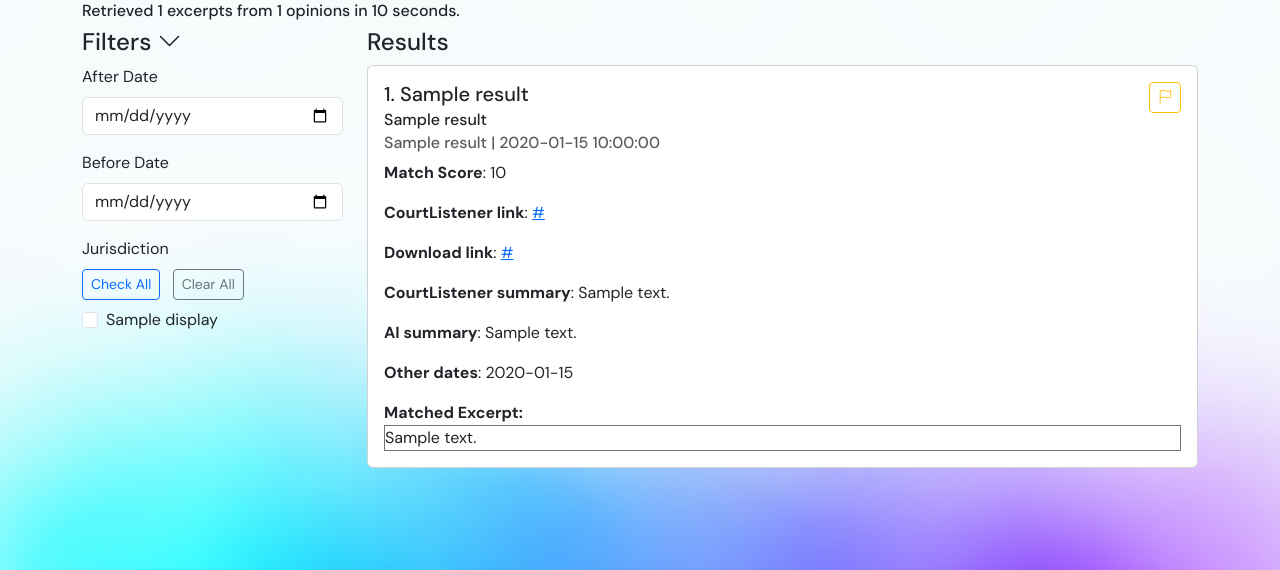
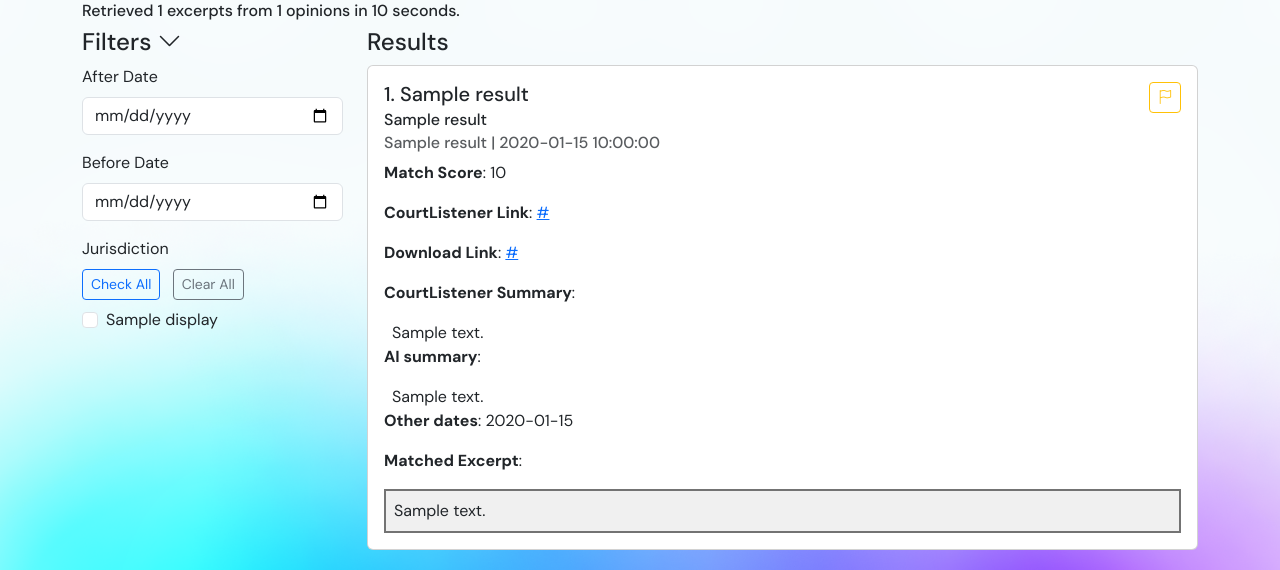
Before and after one commit to OpenProBono/opinionsearch, a Flask app: template templates/index.html in a window 1280 px wide. Shown: the part 230-800 px from the top of the page. Run offline with Flask 3, Linux system fonts and the light colour scheme; the template is opened without the code that fills it: most values are stand-ins (such as "Sample title", 1, 10 or a date in 2020); data that the repository does not hold is empty.

Commit message:
formatting changes

```diff
--- a/app.py
+++ b/app.py
@@ -187,7 +187,7 @@ def index():
             # format opinions
             formatted_opinions = []
             for opinion in opinions:
-                match_score = round(max([0, (2 - opinion['distance']) / 2]), 5)
+                match_score = round(max([0, (2 - opinion['distance']) / 2]), 8)
                 metadata = opinion["entity"]["metadata"]
                 case_name = metadata["case_name"]
                 if len(case_name) > 200:
--- a/templates/index.html
+++ b/templates/index.html
@@ -143,26 +143,28 @@
                                 </h6>
                                 <p class="card-text"><strong>Match Score</strong>: {{ result.match_score }}</p>
                                 {% if result.url %}
-                                    <p class="card-text"><strong>CourtListener link</strong>: <a href="{{ result.url }}">{{ result.url }}</a></p>
+                                    <p class="card-text"><strong>CourtListener Link</strong>: <a href="{{ result.url }}">{{ result.url }}</a></p>
                                 {% endif %}
                                 {% if result.download_url %}
-                                    <p class="card-text"><strong>Download link</strong>: <a href="{{ result.download_url }}">{{ result.download_url }}</a></p>
+                                    <p class="card-text"><strong>Download Link</strong>: <a href="{{ result.download_url }}">{{ result.download_url }}</a></p>
                                 {% endif %}
                                 {% if result.summary %}
-                                    <p class="card-text"><strong>CourtListener summary</strong>: {{ result.summary }}</p>
+                                    <p class="card-text"><strong>CourtListener Summary</strong>:</p>
+                                    <div class="ms-2">{{ result.summary | safe }}</div>
                                 {% endif %}
                                 {% if result.ai_summary %}
-                                    <p class="card-text"><strong>AI summary</strong>: {{ result.ai_summary | safe }}</p>
+                                    <p class="card-text"><strong>AI summary</strong>:</p>
+                                    <div class="ms-2">{{ result.ai_summary | safe }}</div>
                                 {% else %}
                                     <button class="btn btn-secondary get-summary {{ result.opinion_id }}" data-id="{{ result.opinion_id }}">Get Summary</button>
-                                    <div class="mt-2 summary-{{ result.opinion_id }}"></div>
+                                    <div class="mb-2 summary-{{ result.opinion_id }}"></div>
                                 {% endif %}
                                 {% if result.other_dates %}
                                     <p class="card-text"><strong>Other dates</strong>: {{ result.other_dates }}</p>
                                 {% endif %}
                                 <div class="mt-2">
-                                    <strong>Matched Excerpt:</strong>
-                                    <div style="border: 1px solid #737373; overflow-y: scroll; max-height: 300px;">{{ result.text | safe }}</div>
+                                    <p class="card-text"><strong>Matched Excerpt</strong>:</p>
+                                    <div class="p-2" style="border: 2px solid #737373; background-color:#F0F0F0; overflow-y: scroll; max-height: 500px;">{{ result.text | safe }}</div>
                                 </div>
                             </div>
                             <div class="modal fade" id="feedbackModal{{ result.opinion_id }}" tabindex="-1" aria-labelledby="feedbackModalLabel{{ result.opinion_id }}" aria-hidden="true">
```
